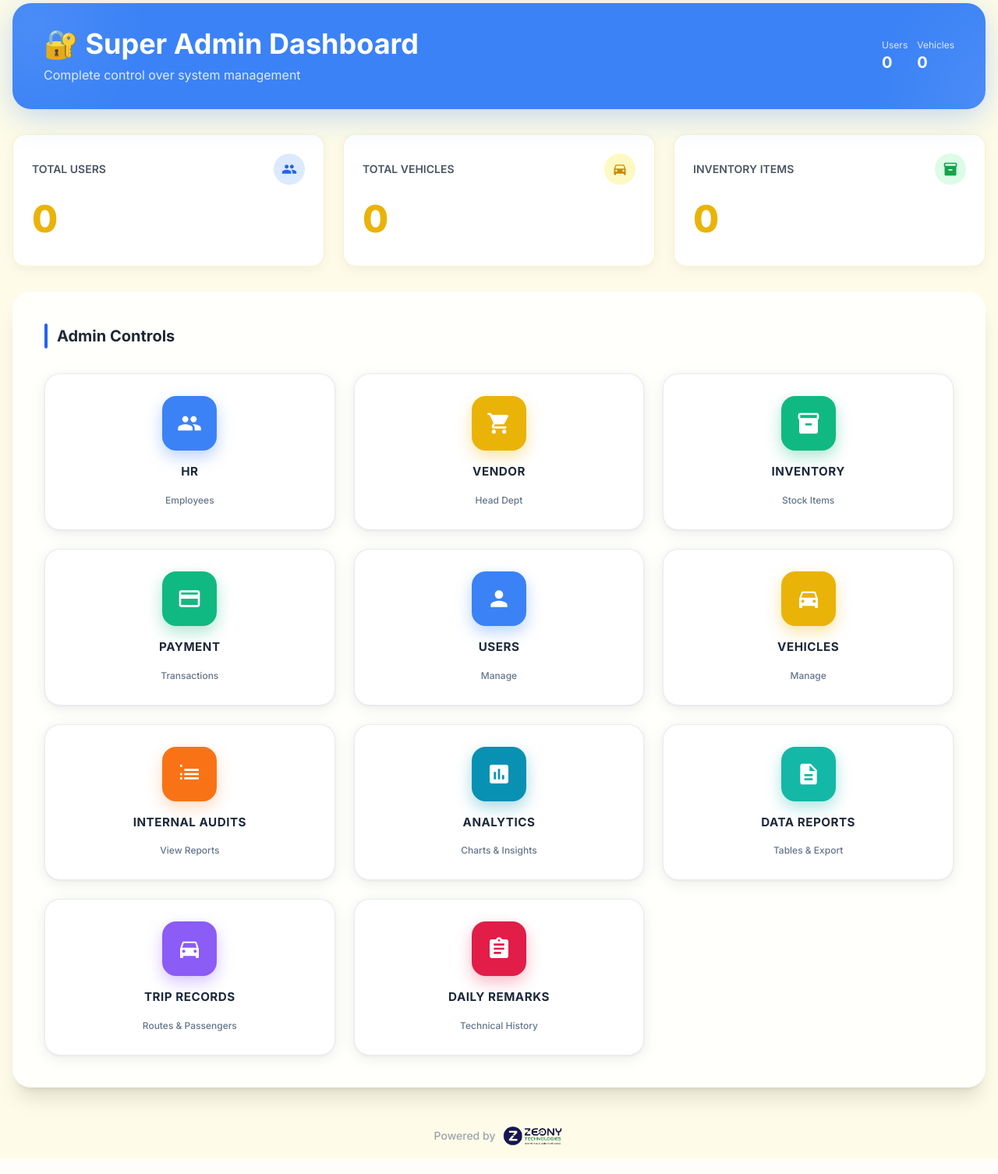
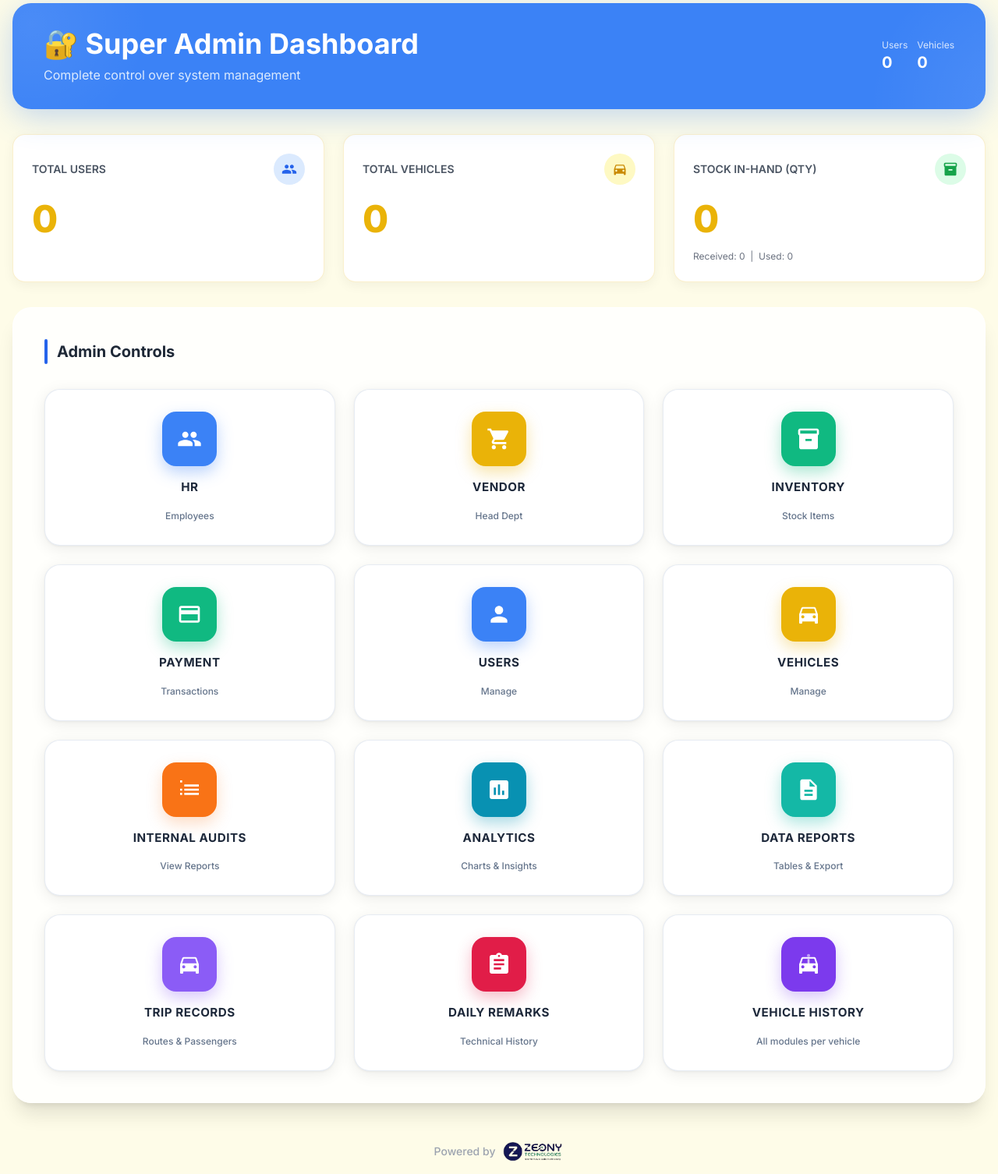
Before and after one commit to pmcdrivelogs/drivelogs, a Flask app: page /admin-dashboard in a window 1280 px wide. Shown: the part 264-1770 px from the top of the page at 78% size. Run offline with Flask 3, Linux system fonts and the light colour scheme; the visitor is signed in with stand-in values (Sample User, id 1); some libraries are stand-ins or nearby versions.

Commit message:
Update inventory and vehicle history sections in admin dashboard

```diff
--- a/templates/admin_dashboard.html
+++ b/templates/admin_dashboard.html
@@ -434,7 +434,7 @@
 
         <div class="stat-card">
           <div class="flex items-center justify-between mb-2">
-            <span class="text-sm font-semibold text-gray-600 uppercase">Inventory Items</span>
+            <span class="text-sm font-semibold text-gray-600 uppercase">Stock In-Hand (Qty)</span>
             <div class="w-10 h-10 rounded-full bg-green-100 flex items-center justify-center">
               <svg class="w-5 h-5 text-green-600" fill="currentColor" viewBox="0 0 24 24">
                 <path d="M20 2H4c-1 0-2 .9-2 2v3.01c0 .72.43 1.34 1 1.69V20c0 1.1 1.1 2 2 2h14c.9 0 2-.9 2-2V8.7c.57-.35 1-.97 1-1.69V4c0-1.1-1-2-2-2zm-5 12H9v-2h6v2zm5-7H4V4h16v3z"/>
@@ -442,6 +442,10 @@
             </div>
           </div>
           <div class="stat-number">{{ reports_count|default(0) }}</div>
+          <div class="text-xs text-gray-500 mt-1">
+            Received: {{ total_original_qty|default(0)|int }} &nbsp;|&nbsp;
+            Used: {{ total_utilized_qty|default(0)|int }}
+          </div>
         </div>
       </div>
 
@@ -597,6 +601,19 @@
             <span class="subtitle">Technical History</span>
           </a>
 
+          <!-- Vehicle History -->
+          <a href="{{ url_for('admin_vehicle_history') }}" class="menu-card" style="--accent-start: #7c3aed; --accent-end: #5b21b6; --shadow-color: rgba(124, 58, 237, 0.30);">
+            <div class="icon-wrapper">
+              <svg fill="currentColor" viewBox="0 0 24 24">
+                <path d="M18.92 6.01C18.72 5.42 18.16 5 17.5 5h-11c-.66 0-1.21.42-1.42 1.01L3 12v8c0 .55.45 1 1 1h1c.55 0 1-.45 1-1v-1h12v1c0 .55.45 1 1 1h1c.55 0 1-.45 1-1v-8l-2.08-5.99zM6.5 16c-.83 0-1.5-.67-1.5-1.5S5.67 13 6.5 13s1.5.67 1.5 1.5S7.33 16 6.5 16zm11 0c-.83 0-1.5-.67-1.5-1.5s.67-1.5 1.5-1.5 1.5.67 1.5 1.5-.67 1.5-1.5 1.5zM5 11l1.5-4.5h11L19 11H5z"/>
+                <circle cx="12" cy="3.5" r="1.5" fill="white" opacity="0.5"/>
+                <path d="M11 7h2v5l3 3-1.4 1.4L11 13V7z" fill="white" opacity="0.7"/>
+              </svg>
+            </div>
+            <span class="title">Vehicle History</span>
+            <span class="subtitle">All modules per vehicle</span>
+          </a>
+
         </div>
       </div>
 
```
